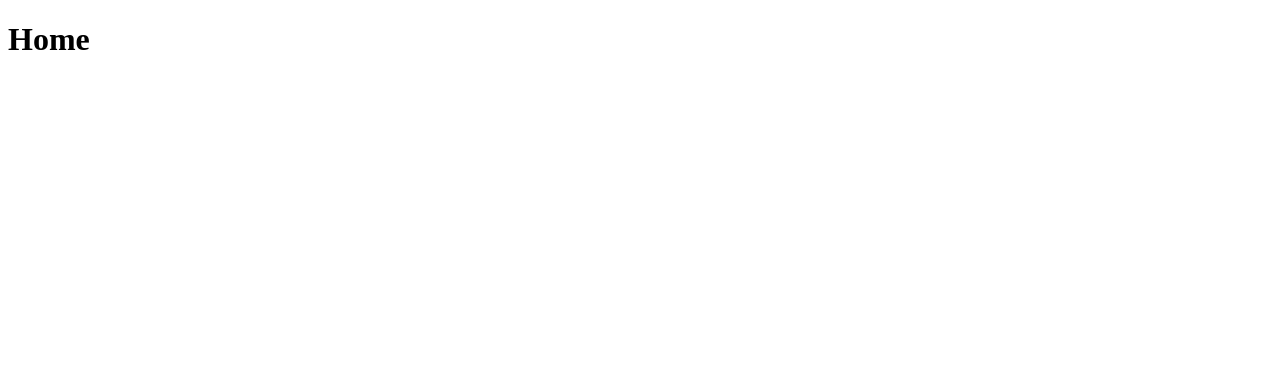
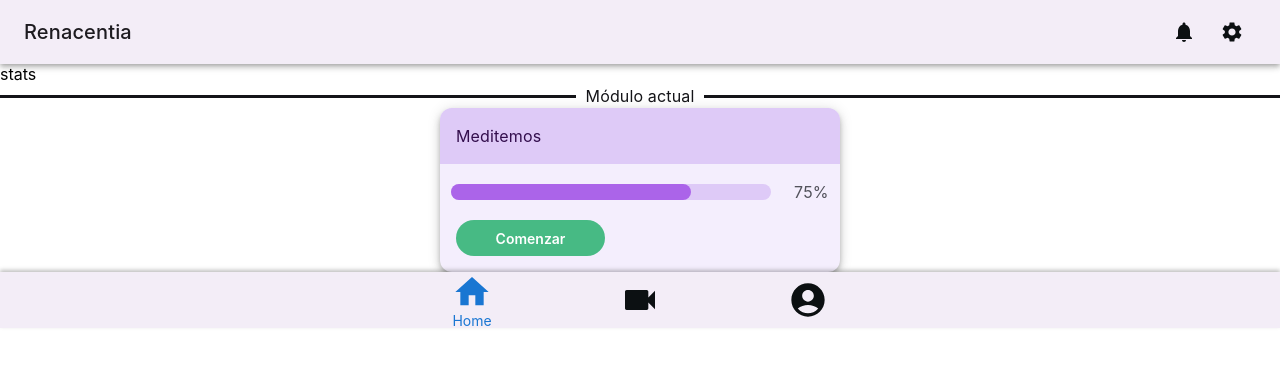
Before and after one commit to GATLA-Meditations/GATLA-Frontend, a Next.js app: page /home in a window 1280 px wide. Shown: the top 366 px of the page. Built offline with nearby package versions, Linux system fonts and the light colour scheme.

Commit message:
GTL-130 WYP

```diff
--- a/src/components/ModuleSeparator/index.tsx
+++ b/src/components/ModuleSeparator/index.tsx
@@ -7,7 +7,11 @@ interface ModuleSeparatorProps {
     textColor: string;
 }
 
-const ModuleSeparator = ({ text, separatorColor, textColor }: ModuleSeparatorProps) => {
+const ModuleSeparator = ({
+    text,
+    separatorColor,
+    textColor,
+}: ModuleSeparatorProps) => {
     return (
         <Divider
             sx={{
@@ -23,11 +27,7 @@ const ModuleSeparator = ({ text, separatorColor, textColor }: ModuleSeparatorPro
                 },
             }}
         >
-            <Typography
-                className="h5 bold"
-                color={textColor}
-                align="center"
-            >
+            <Typography className="h5 bold" color={textColor} align="center">
                 {text}
             </Typography>
         </Divider>
--- a/src/pages/home/index.tsx
+++ b/src/pages/home/index.tsx
@@ -1,7 +1,25 @@
+import React from 'react';
+import TopBar from '@/components/TopBar';
+import ModuleSeparator from '@/components/ModuleSeparator';
+import './styles.css';
+import MeditationEntryPoint from '@/components/MeditationEntryPoint';
+import NavBar from '@/components/NavBar';
+
 const HomeScreen = () => {
     return (
         <div>
-            <h1>Home</h1>
+            <TopBar amtNotifications={0} />
+            <p>stats</p>
+            <ModuleSeparator
+                text={'Módulo actual'}
+                separatorColor={'#141418'}
+                textColor={'#141418'}
+            />
+            <MeditationEntryPoint />
+            <div>
+                <NavBar value={0} />
+            </div>
+            {/*<ModuleSeparator text={'Próxima reunión'} separatorColor={'#141418'} textColor={'#141418'}/>*/}
         </div>
     );
 };
--- /dev/null
+++ b/src/pages/home/styles.css
@@ -0,0 +1,10 @@
+.homePage {
+    display: flex;
+    width: fit-content;
+    height: 100lvh;
+    flex-direction: column;
+    justify-content: center;
+    align-items: center;
+    gap: 22px;
+    background: #fef7ff;
+}
```
